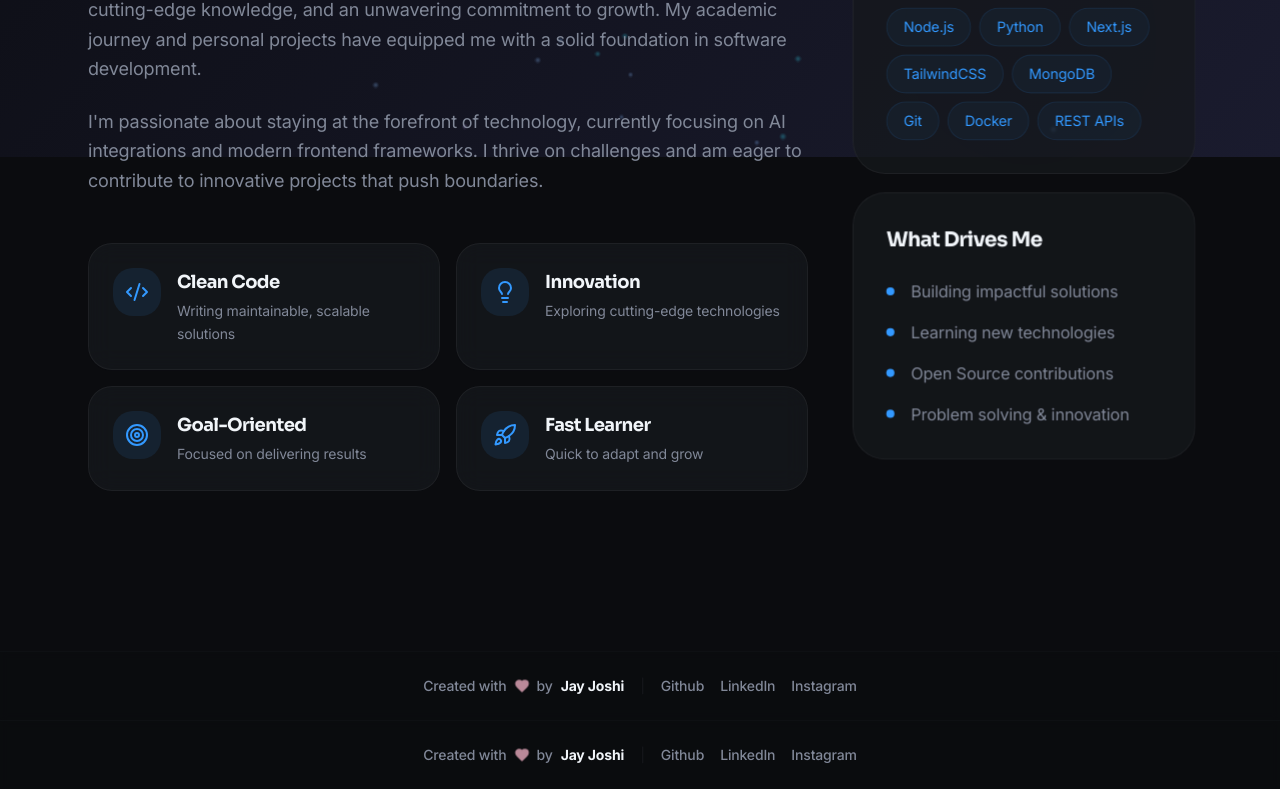
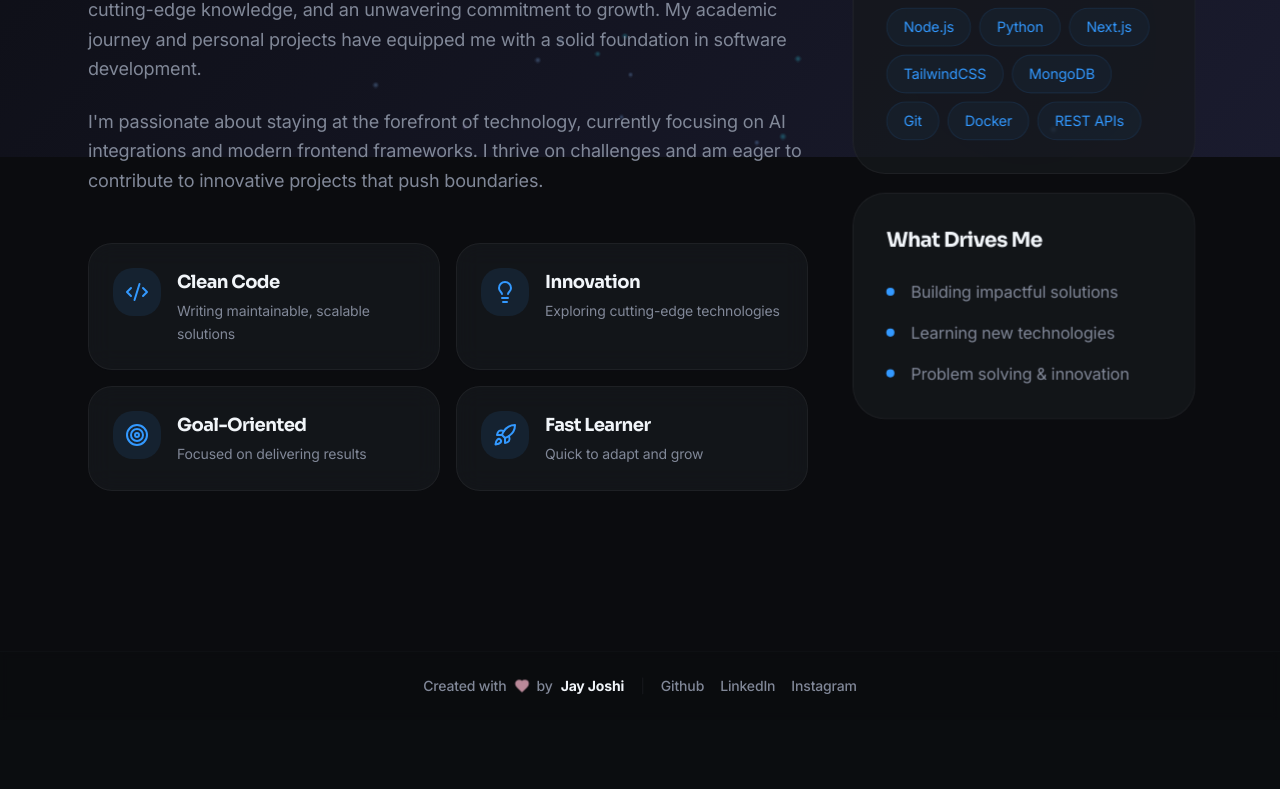
Before and after one commit to imjayjoshi/portfolio, a Next.js app: page /about in a window 1280 px wide. Shown: the part 643-1432 px from the top of the page. After the commit the page ends 1363 px from the top, so only its background shows below. Built offline with nearby package versions, Linux system fonts and the light colour scheme.

Commit message:
Edit: PortfolioData

```diff
--- a/app/about/page.tsx
+++ b/app/about/page.tsx
@@ -6,7 +6,6 @@ import { useRef } from "react";
 import { Layout } from "@/components/layout/Layout";
 import { PageTransition } from "@/components/layout/PageTransition";
 import { ScrollBackground } from "@/components/transitions/ScrollBackground";
-import { Footer } from "@/components/layout/Footer";
 import { usePortfolioStore } from "@/store/portfolioStore";
 import { Tilt3DCard } from "@/components/ui/Tilt3DCard";
 import { Code2, Lightbulb, Target, Rocket, LucideIcon } from "lucide-react";
@@ -32,7 +31,7 @@ export default function AboutPage() {
   return (
     <Layout showBackground={false}>
       <PageTransition>
-        <div className="relative min-h-screen">
+        <div className="relative">
           <ScrollBackground />
           {!isMounted ? (
             <div className="flex items-center justify-center min-h-[60vh]">
@@ -116,7 +115,10 @@ export default function AboutPage() {
                                   y: -5,
                                   borderColor: "rgba(var(--accent), 0.3)",
                                 }}
-                                transition={{ type: "spring", stiffness: 300 }}
+                                transition={{
+                                  type: "spring",
+                                  stiffness: 300,
+                                }}
                               >
                                 <div className="w-12 h-12 rounded-xl bg-accent/10 flex items-center justify-center flex-shrink-0">
                                   <item.icon className="w-6 h-6 text-accent" />
@@ -195,7 +197,6 @@ export default function AboutPage() {
               );
             })()
           )}
-          <Footer />
         </div>
       </PageTransition>
     </Layout>
--- a/app/certifications/page.tsx
+++ b/app/certifications/page.tsx
@@ -13,7 +13,6 @@ import {
 import { Layout } from "@/components/layout/Layout";
 import { PageTransition } from "@/components/layout/PageTransition";
 import { ScrollBackground } from "@/components/transitions/ScrollBackground";
-import { Footer } from "@/components/layout/Footer";
 import { usePortfolioStore } from "@/store/portfolioStore";
 
 export default function CertificationsPage() {
@@ -42,7 +41,7 @@ export default function CertificationsPage() {
   return (
     <Layout showBackground={false}>
       <PageTransition>
-        <div className="relative min-h-screen">
+        <div className="relative">
           <ScrollBackground />
 
           <section className="section-padding relative z-10">
@@ -263,7 +262,6 @@ export default function CertificationsPage() {
               </div>
             </div>
           </section>
-          <Footer />
         </div>
       </PageTransition>
     </Layout>
--- a/store/portfolioStore.ts
+++ b/store/portfolioStore.ts
@@ -401,7 +401,6 @@ const defaultData: PortfolioData = {
     whatDrivesMe: [
       "Building impactful solutions",
       "Learning new technologies",
-      "Open Source contributions",
       "Problem solving & innovation",
     ],
   },
```
Also changed, not shown: 1 other file (tests, documents, lock files or other folders).
